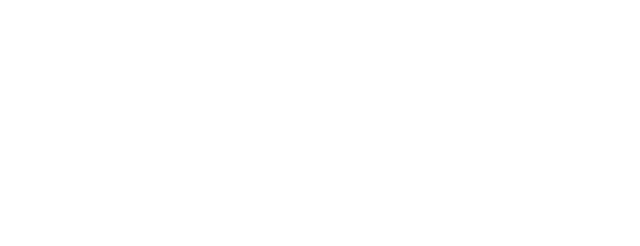
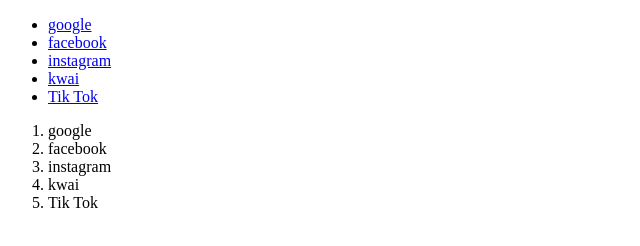
Before and after one commit to maiaraxz/site, a plain HTML site: page link.html in a window 1280 px wide. Shown: the whole page, without its empty margins (0-640 px from the left). Drawn offline with Linux system fonts and the light colour scheme.

Commit message:
Update link.html

```diff
--- a/link.html
+++ b/link.html
@@ -6,6 +6,21 @@
       </style>
   </head>
   <body>
+     <ul>
+        <li><a href="https://www.google.com/">google</a></li>
+        <li><a href="https://www.facebook.com/?locale=pt_BR">facebook</a></li>
+        <li><a href="https://www.instagram.com/">instagram</a></li>
+        <li><a href="https://www.kwai.com/">kwai</a></li>
+        <li><a href="https://www.tiktok.com/pt-BR/">Tik Tok</a></li>
+    </ul>
+    <ol>
+         <li>google</li>
+        <li>facebook</li>
+        <li>instagram</li>
+        <li>kwai</li>
+        <li>Tik Tok</li>
+
+    <ol>
 
   </body>
 </html>
```
